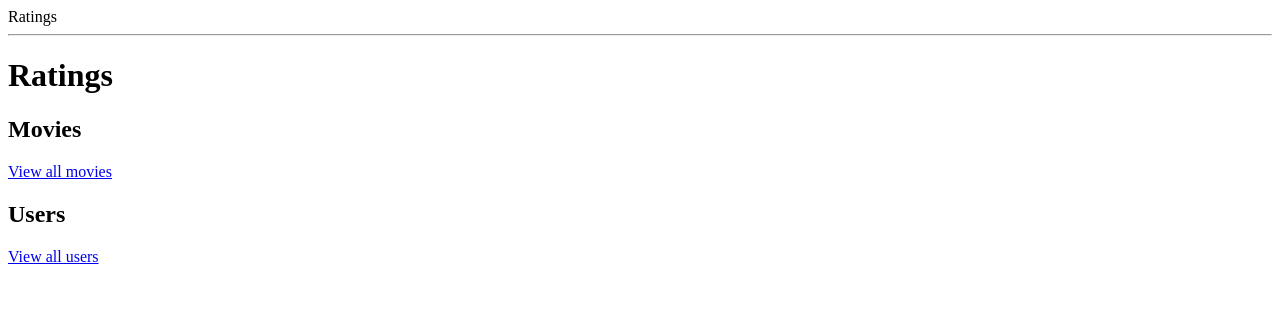
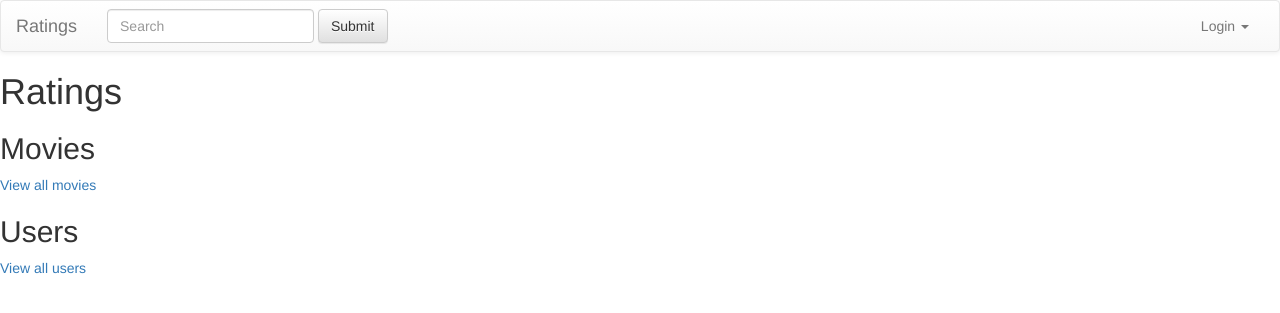
Before and after one commit to sarahcstringer/fall16-ratings, a Flask app: page / in a window 1280 px wide. Shown: the top 313 px of the page. Run offline with Flask 2, Linux system fonts and the light colour scheme; some libraries are stand-ins or nearby versions.

Commit message:
restarting project

```diff
--- a/server.py
+++ b/server.py
@@ -26,8 +26,8 @@ app.jinja_env.auto_reload = True
 @app.route('/')
 def index():
     """Homepage."""
-
-
+    print dir(request.headers)
+    print request.headers
     return render_template('homepage.html')
 
 @app.route('/users')
@@ -65,6 +65,25 @@ def movie_list():
 
     return render_template('movie_list.html', movies=movies)
 
+
+@app.route('/signup')
+def add_user():
+    """Add user to database"""
+
+    email = request.form.get('email')
+
+    try:
+        user = User.query.filter_by(email=email).one()
+        return jsonify({'result': 'bad_username'})
+
+    except:
+        password = request.form.get('password')
+        zipcode = request.form.get('zip')
+        dob = request.form.get('dob')
+        # age =
+        user = User(email=email, password=password, zipcode=zipcode,
+                    )
+
 if __name__ == "__main__":
     # We have to set debug=True here, since it has to be True at the
     # point that we invoke the DebugToolbarExtension
@@ -77,4 +96,4 @@ if __name__ == "__main__":
 
 
 
-    app.run()
+    app.run(host='0.0.0.0')
--- a/templates/base.html
+++ b/templates/base.html
@@ -2,13 +2,117 @@
 <html>
 <head>
   <title>Ratings</title>
+
+<script src="https://ajax.googleapis.com/ajax/libs/jquery/3.1.0/jquery.min.js"></script>
+<!-- BOOTSTRAP -->
+
+<!-- Latest compiled and minified CSS -->
+<link rel="stylesheet" href="https://maxcdn.bootstrapcdn.com/bootstrap/3.3.7/css/bootstrap.min.css" integrity="sha384-BVYiiSIFeK1dGmJRAkycuHAHRg32OmUcww7on3RYdg4Va+PmSTsz/K68vbdEjh4u" crossorigin="anonymous">
+
+<!-- Optional theme -->
+<link rel="stylesheet" href="https://maxcdn.bootstrapcdn.com/bootstrap/3.3.7/css/bootstrap-theme.min.css" integrity="sha384-rHyoN1iRsVXV4nD0JutlnGaslCJuC7uwjduW9SVrLvRYooPp2bWYgmgJQIXwl/Sp" crossorigin="anonymous">
+
+<!-- Latest compiled and minified JavaScript -->
+<script src="https://maxcdn.bootstrapcdn.com/bootstrap/3.3.7/js/bootstrap.min.js" integrity="sha384-Tc5IQib027qvyjSMfHjOMaLkfuWVxZxUPnCJA7l2mCWNIpG9mGCD8wGNIcPD7Txa" crossorigin="anonymous"></script>
+
+
 </head>
 
 <body>
-  Ratings
-  <hr>
+
+
+<nav class="navbar navbar-default">
+  <div class="container-fluid">
+    <!-- Brand and toggle get grouped for better mobile display -->
+    <div class="navbar-header">
+      <button type="button" class="navbar-toggle collapsed" data-toggle="collapse" data-target="#bs-example-navbar-collapse-1" aria-expanded="false">
+        <span class="sr-only">Toggle navigation</span>
+        <span class="icon-bar"></span>
+        <span class="icon-bar"></span>
+        <span class="icon-bar"></span>
+      </button>
+      <a class="navbar-brand" href="/">Ratings</a>
+    </div>
+
+    <!-- Collect the nav links, forms, and other content for toggling -->
+    <div class="collapse navbar-collapse" id="bs-example-navbar-collapse-1">
+
+      <form class="navbar-form navbar-left">
+        <div class="form-group">
+          <input type="text" class="form-control" placeholder="Search">
+        </div>
+        <button type="submit" class="btn btn-default">Submit</button>
+      </form>
+      <ul class="nav navbar-nav navbar-right">
+        <li class="dropdown">
+
+        {% if 'user' in session %}
+
+
+          <a href="#" class="dropdown-toggle" data-toggle="dropdown" role="button" aria-haspopup="true" aria-expanded="false">Logout<span class="caret"></span></a>
+          <ul class="dropdown-menu">
+            <li><a href="#">Logout</a></li>
+          </ul>
+
+          {% else %}
+          <a href="#" class="dropdown-toggle" data-toggle="dropdown" role="button" aria-haspopup="true" aria-expanded="false">Login <span class="caret"></span></a>
+          <ul class="dropdown-menu">
+            <li><a href="#">Login</a></li>
+            <li role="separator" class="divider"></li>
+            <li id='signUp'><a href="#" data-toggle="modal" data-target="#myModal">Sign Up</a></li>
+          </ul>
+
+
+          {% endif %}
+        </li>
+      </ul>
+    </div><!-- /.navbar-collapse -->
+  </div><!-- /.container-fluid -->
+</nav>
+
+
+<!-- Modal -->
+<div id="myModal" class="modal fade" role="dialog">
+  <div class="modal-dialog">
+
+    <!-- Modal content-->
+    <div class="modal-content">
+      <div class="modal-header">
+        <button type="button" class="close" data-dismiss="modal">&times;</button>
+        <h4 class="modal-title">Sign Up</h4>
+      </div>
+      <div class="modal-body">
+        Email: <input id='email' type='text' name='email' placeholder="Email"><br>
+        Password: <input id='password' type='password' name='password' placeholder="Password"><br>
+        Zipcode: <input id='zip' type="text" name='zipcode' placeholder="Zipcode">
+        <br>
+        Birthdate: <input id='dob' type='date' name='age'>
+        <button name='submit' id='submit'>Submit</button>
+      </div>
+      <div class="modal-footer">
+        <button type="button" class="btn btn-default" data-dismiss="modal">Close</button>
+      </div>
+    </div>
+
+  </div>
+</div>
+
+
+<script>
+    $('#submit').on('click', function () {
+
+    })
+
+
+
+</script>
+
 
   {% block content %} put your content here {% endblock %}
 
+
+
+
+
 </body>
 </html>
```
